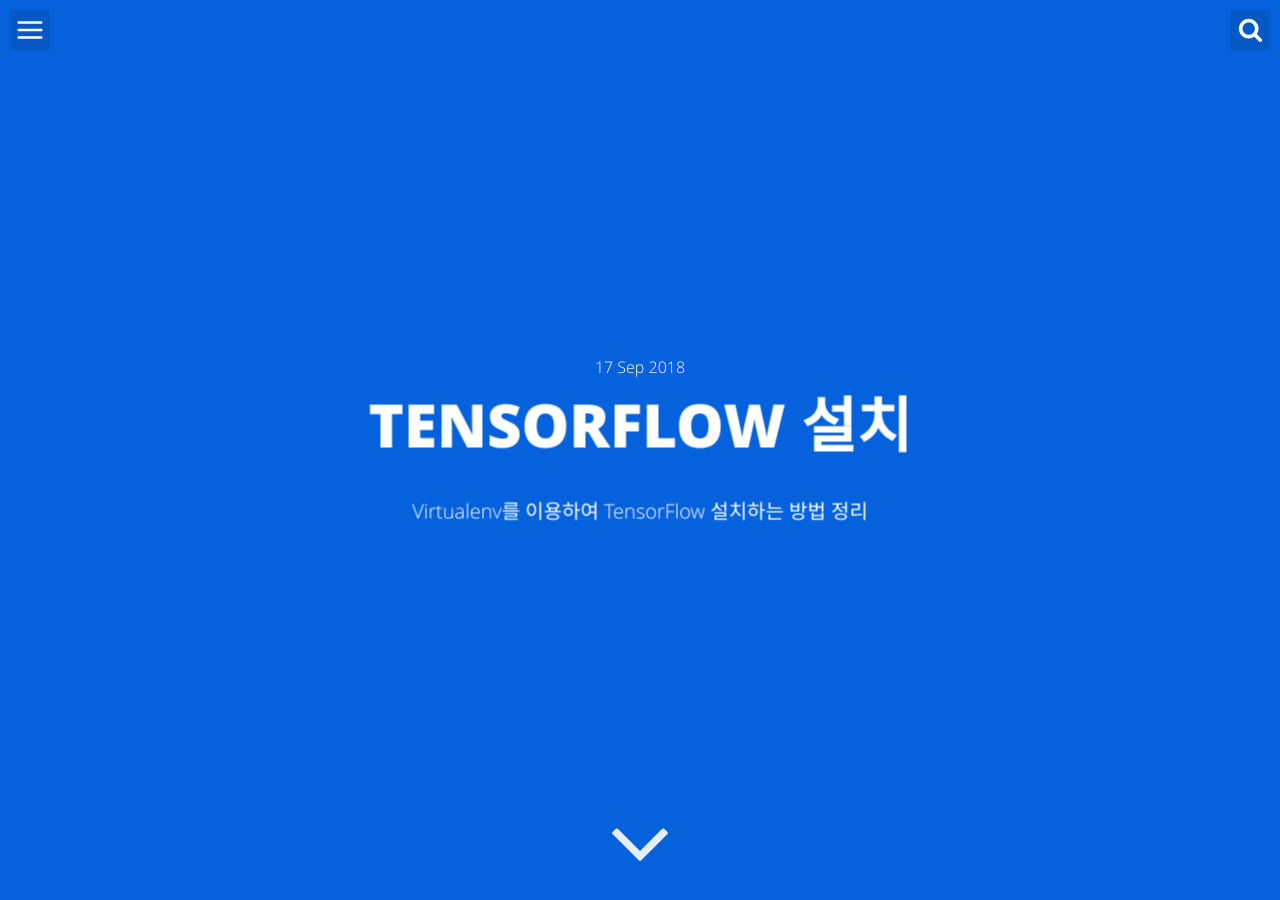
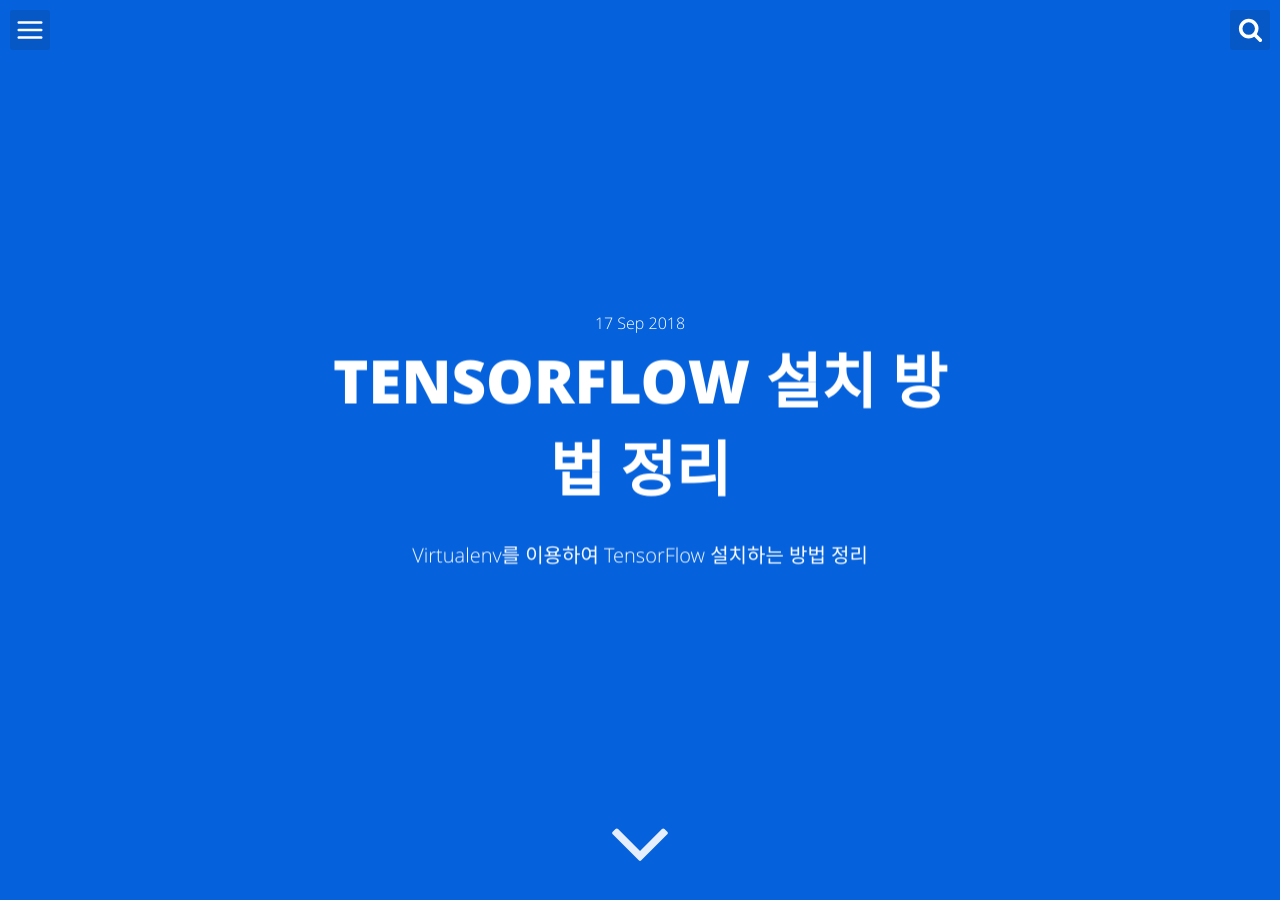
Before and after one commit to hcnoh/blog-prev, a Jekyll site: the page built from _posts/2018-09-17-tensorflow-installation.md, in a window 1280 px wide and 900 px high. Built offline with Jekyll 4.4.1, drawn with Linux system fonts in a browser that asks for light colours; comment, search, counter and statistics services are not loaded.

Commit message:
Update 2018-09-17-tensorflow-installation.md

```diff
--- a/_posts/2018-09-17-tensorflow-installation.md
+++ b/_posts/2018-09-17-tensorflow-installation.md
@@ -1,6 +1,6 @@
 ---
 layout: post
-title: "TensorFlow 설치"
+title: "TensorFlow 설치 방법 정리"
 date: 2018-09-17 1:28:2
 image: '/assets/img/'
 description: 'Virtualenv를 이용하여 TensorFlow 설치하는 방법 정리'
@@ -10,8 +10,8 @@
 - virtualenv
 - ubuntu
 categories:
-- Development
-twitter_text: 'TensorFlow 설치'
+- TensorFlow
+twitter_text: 'TensorFlow 설치 방법 정리'
 ---
 
 Tmux 및 zshell, vim까지 세팅이 대충 끝나고 이제는 TensorFlow를 설치하여 작업 환경 구축을 마무리할 생각이다. TensorFlow는 여러 가상환경 위에서 설치하는 것을 제공하지만 여기서는 Virtualenv를 이용한 가상환경 위에서 설치하는 방법을 정리하였다.
```
